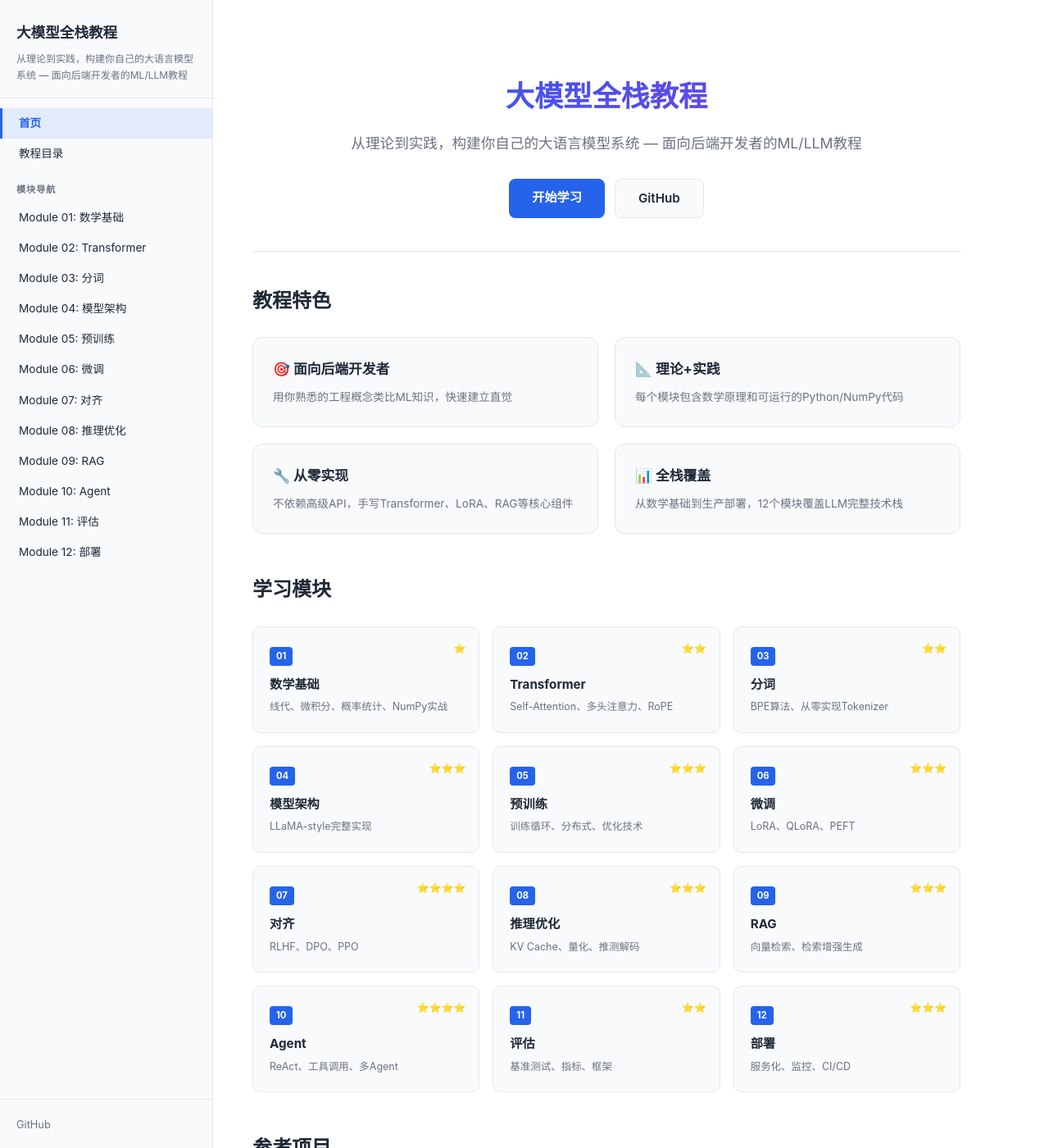
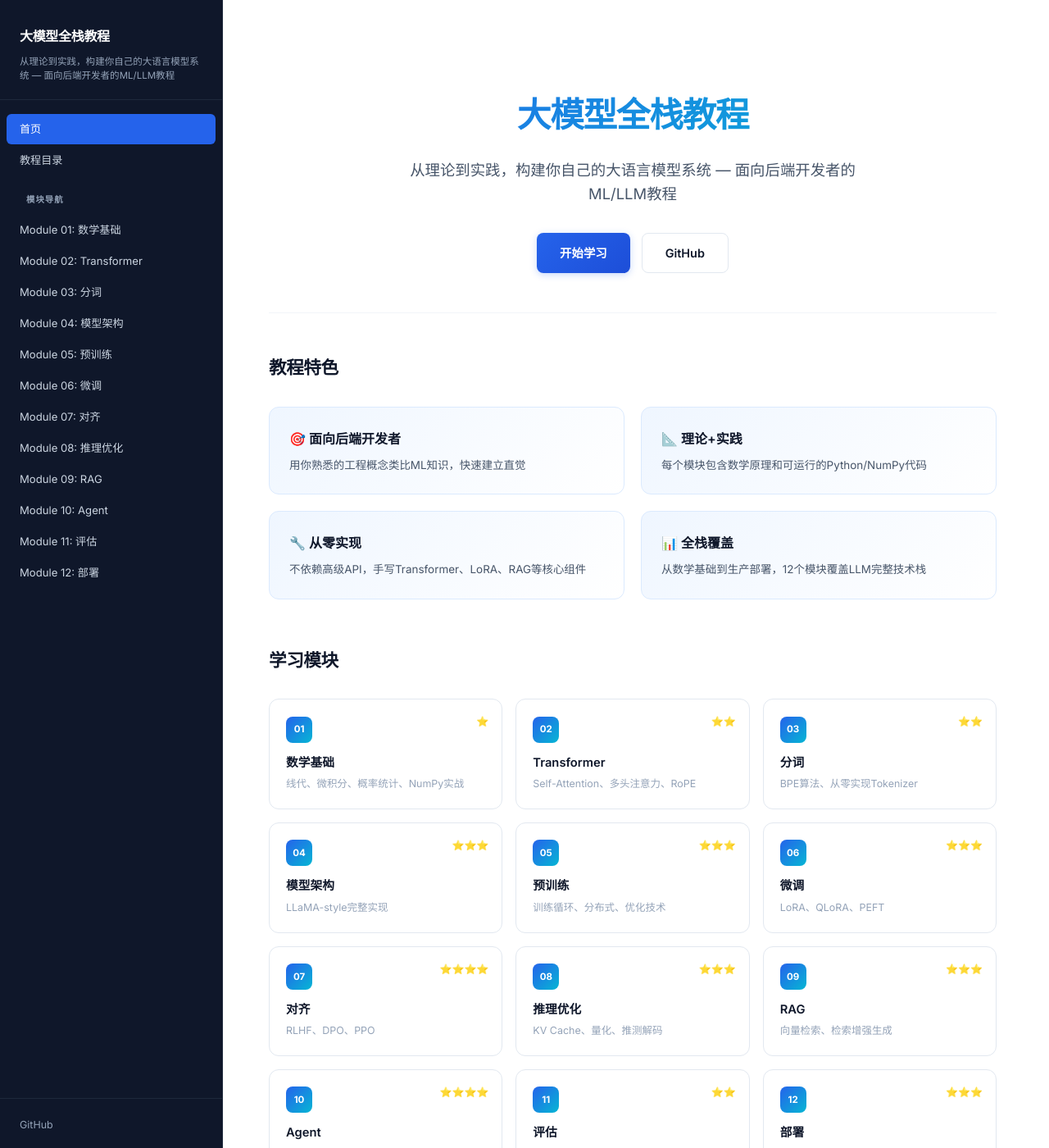
Before and after one commit to dllen/gpt-demo, a Jekyll site: the page built from index.md, in a window 1280 px wide and 1400 px high. Shown: the whole window at 82% size. Built offline with Jekyll 4.4.1, drawn with Linux system fonts in a browser that asks for light colours.

Commit message:
Redesign: clean tech-blue theme with dark sidebar, refined typography

```diff
--- a/_layouts/default.html
+++ b/_layouts/default.html
@@ -5,6 +5,9 @@
   <meta name="viewport" content="width=device-width, initial-scale=1.0">
   <title>{{ page.title | default: site.title }}</title>
   <meta name="description" content="{{ page.excerpt | default: site.description }}">
+  <link rel="preconnect" href="https://fonts.googleapis.com">
+  <link rel="preconnect" href="https://fonts.gstatic.com" crossorigin>
+  <link href="https://fonts.googleapis.com/css2?family=Inter:wght@400;500;600;700;800&display=swap" rel="stylesheet">
   <link rel="stylesheet" href="{{ '/assets/css/style.css' | relative_url }}">
   {% if site.google_analytics %}
   <script async src="https://www.googletagmanager.com/gtag/js?id={{ site.google_analytics }}"></script>
--- a/assets/css/style.css
+++ b/assets/css/style.css
@@ -1,216 +1,269 @@
-/* ========== Base ========== */
+/* ========== Theme: Tech Blue ========== */
 :root {
-  --sidebar-width: 260px;
   --primary: #2563eb;
+  --primary-light: #3b82f6;
   --primary-dark: #1d4ed8;
-  --text: #1f2937;
-  --text-light: #6b7280;
+  --primary-50: #eff6ff;
+  --primary-100: #dbeafe;
+  --primary-200: #bfdbfe;
+  --accent: #06b6d4;
+  --accent-light: #22d3ee;
+  --text: #0f172a;
+  --text-secondary: #475569;
+  --text-muted: #94a3b8;
   --bg: #ffffff;
   --bg-secondary: #f8fafc;
-  --border: #e5e7eb;
-  --code-bg: #f1f5f9;
-  --highlight: #fef3c7;
+  --bg-tertiary: #f1f5f9;
+  --border: #e2e8f0;
+  --border-light: #f1f5f9;
+  --code-bg: #f8fafc;
+  --sidebar-bg: #0f172a;
+  --sidebar-text: #cbd5e1;
+  --sidebar-text-hover: #ffffff;
+  --sidebar-border: #1e293b;
   --success: #10b981;
   --warning: #f59e0b;
   --danger: #ef4444;
+  --highlight: #fef3c7;
+  --sidebar-width: 272px;
 }
 
 * { margin: 0; padding: 0; box-sizing: border-box; }
 
 body {
-  font-family: -apple-system, BlinkMacSystemFont, "Segoe UI", "PingFang SC",
-    "Microsoft YaHei", Roboto, Helvetica, Arial, sans-serif;
+  font-family: "Inter", -apple-system, BlinkMacSystemFont, "Segoe UI",
+    "PingFang SC", "Microsoft YaHei", Roboto, Helvetica, Arial, sans-serif;
   color: var(--text);
-  line-height: 1.7;
+  line-height: 1.75;
   display: flex;
   min-height: 100vh;
   background: var(--bg);
+  -webkit-font-smoothing: antialiased;
+  -moz-osx-font-smoothing: grayscale;
 }
 
-a { color: var(--primary); text-decoration: none; }
-a:hover { color: var(--primary-dark); text-decoration: underline; }
+a {
+  color: var(--primary);
+  text-decoration: none;
+  transition: color 0.15s;
+}
+a:hover { color: var(--primary-dark); }
 
-/* ========== Sidebar ========== */
+/* ========== Sidebar (Dark Tech Blue) ========== */
 .sidebar {
   width: var(--sidebar-width);
   position: fixed;
   top: 0; left: 0; bottom: 0;
-  background: var(--bg-secondary);
-  border-right: 1px solid var(--border);
+  background: var(--sidebar-bg);
+  border-right: 1px solid var(--sidebar-border);
   display: flex;
   flex-direction: column;
   overflow-y: auto;
   z-index: 100;
+  scrollbar-width: thin;
+  scrollbar-color: #334155 transparent;
 }
 
+.sidebar::-webkit-scrollbar { width: 6px; }
+.sidebar::-webkit-scrollbar-track { background: transparent; }
+.sidebar::-webkit-scrollbar-thumb { background: #334155; border-radius: 3px; }
+
 .sidebar-header {
-  padding: 24px 20px 16px;
-  border-bottom: 1px solid var(--border);
+  padding: 28px 24px 20px;
+  border-bottom: 1px solid var(--sidebar-border);
 }
 
 .sidebar-header h3 a {
-  color: var(--text);
-  font-size: 1.1rem;
+  color: #fff;
+  font-size: 1rem;
+  font-weight: 700;
+  letter-spacing: -0.02em;
 }
 
 .sidebar-header h3 a:hover {
   text-decoration: none;
-  color: var(--primary);
+  color: var(--accent-light);
 }
 
 .site-description {
-  font-size: 0.75rem;
-  color: var(--text-light);
+  font-size: 0.72rem;
+  color: var(--text-muted);
   margin-top: 6px;
+  line-height: 1.5;
 }
 
 .nav-list {
   list-style: none;
   flex: 1;
-  padding: 12px 0;
+  padding: 16px 0;
+}
+
+.nav-list li {
+  margin: 1px 8px;
 }
 
 .nav-list li a {
-  display: block;
-  padding: 7px 20px;
-  font-size: 0.85rem;
-  color: var(--text);
-  border-left: 3px solid transparent;
+  display: flex;
+  align-items: center;
+  padding: 7px 16px;
+  font-size: 0.82rem;
+  color: var(--sidebar-text);
+  border-radius: 6px;
   transition: all 0.15s;
 }
 
 .nav-list li a:hover {
-  background: rgba(37, 99, 235, 0.06);
-  color: var(--primary);
+  background: rgba(255, 255, 255, 0.06);
+  color: var(--sidebar-text-hover);
   text-decoration: none;
-  border-left-color: var(--primary);
 }
 
 .nav-list li a.active {
-  background: rgba(37, 99, 235, 0.1);
-  color: var(--primary);
-  border-left-color: var(--primary);
-  font-weight: 600;
+  background: var(--primary);
+  color: #fff;
+  font-weight: 500;
 }
 
 .nav-section {
-  padding: 16px 20px 6px;
-  font-size: 0.7rem;
+  padding: 20px 24px 8px;
+  font-size: 0.65rem;
   font-weight: 700;
   text-transform: uppercase;
-  letter-spacing: 0.08em;
-  color: var(--text-light);
+  letter-spacing: 0.1em;
+  color: var(--text-muted);
 }
 
 .sidebar-footer {
-  padding: 16px 20px;
-  border-top: 1px solid var(--border);
+  padding: 16px 24px;
+  border-top: 1px solid var(--sidebar-border);
 }
 
 .sidebar-footer a {
-  font-size: 0.8rem;
-  color: var(--text-light);
+  font-size: 0.78rem;
+  color: var(--text-muted);
+  transition: color 0.15s;
+}
+
+.sidebar-footer a:hover {
+  color: #fff;
 }
 
 /* ========== Content ========== */
 .content {
   margin-left: var(--sidebar-width);
   flex: 1;
-  max-width: 960px;
-  padding: 40px 48px;
+  max-width: 1000px;
+  padding: 48px 56px;
 }
 
 /* ========== Hero ========== */
 .hero {
   text-align: center;
-  padding: 48px 0 40px;
-  border-bottom: 1px solid var(--border);
-  margin-bottom: 40px;
+  padding: 56px 0 48px;
+  border-bottom: 1px solid var(--border-light);
+  margin-bottom: 48px;
 }
 
 .hero h1 {
-  font-size: 2.2rem;
-  margin-bottom: 12px;
-  background: linear-gradient(135deg, var(--primary), #7c3aed);
+  font-size: 2.6rem;
+  font-weight: 800;
+  letter-spacing: -0.03em;
+  margin-bottom: 16px;
+  background: linear-gradient(135deg, var(--primary), var(--accent));
   -webkit-background-clip: text;
   -webkit-text-fill-color: transparent;
   background-clip: text;
 }
 
 .tagline {
-  font-size: 1.1rem;
-  color: var(--text-light);
-  margin-bottom: 28px;
+  font-size: 1.15rem;
+  color: var(--text-secondary);
+  margin-bottom: 32px;
+  max-width: 560px;
+  margin-left: auto;
+  margin-right: auto;
+  line-height: 1.6;
 }
 
-.cta-buttons { display: flex; gap: 12px; justify-content: center; }
+.cta-buttons { display: flex; gap: 14px; justify-content: center; }
 
 .btn {
-  display: inline-block;
-  padding: 10px 28px;
+  display: inline-flex;
+  align-items: center;
+  gap: 6px;
+  padding: 11px 28px;
   border-radius: 8px;
-  font-size: 0.95rem;
+  font-size: 0.9rem;
   font-weight: 600;
   transition: all 0.2s;
 }
 
 .btn-primary {
-  background: var(--primary);
+  background: linear-gradient(135deg, var(--primary), var(--primary-dark));
   color: #fff;
+  box-shadow: 0 2px 8px rgba(37, 99, 235, 0.25);
 }
 .btn-primary:hover {
-  background: var(--primary-dark);
   text-decoration: none;
   color: #fff;
   transform: translateY(-1px);
-  box-shadow: 0 4px 12px rgba(37, 99, 235, 0.3);
+  box-shadow: 0 6px 20px rgba(37, 99, 235, 0.35);
 }
 
 .btn-secondary {
-  background: var(--bg-secondary);
+  background: var(--bg);
   color: var(--text);
   border: 1px solid var(--border);
 }
 .btn-secondary:hover {
-  background: var(--border);
+  background: var(--bg-secondary);
   text-decoration: none;
-  color: var(--text);
+  color: var(--primary);
+  border-color: var(--primary);
+}
+
+/* ========== Section Titles ========== */
+.features h2,
+.modules h2,
+.references h2 {
+  font-size: 1.35rem;
+  font-weight: 700;
+  margin-bottom: 28px;
+  letter-spacing: -0.02em;
 }
 
 /* ========== Feature Grid ========== */
-.features h2, .modules h2, .references h2 {
-  font-size: 1.5rem;
-  margin-bottom: 24px;
-}
-
 .feature-grid {
   display: grid;
   grid-template-columns: repeat(2, 1fr);
   gap: 20px;
-  margin-bottom: 48px;
+  margin-bottom: 56px;
 }
 
 .feature-card {
-  background: var(--bg-secondary);
-  border: 1px solid var(--border);
+  background: linear-gradient(135deg, var(--primary-50), var(--bg));
+  border: 1px solid var(--primary-100);
   border-radius: 12px;
   padding: 24px;
-  transition: all 0.2s;
+  transition: all 0.25s;
 }
 
 .feature-card:hover {
-  box-shadow: 0 4px 16px rgba(0,0,0,0.08);
+  box-shadow: 0 8px 24px rgba(37, 99, 235, 0.1);
   transform: translateY(-2px);
+  border-color: var(--primary-200);
 }
 
 .feature-card h3 {
-  font-size: 1.05rem;
+  font-size: 1rem;
+  font-weight: 600;
   margin-bottom: 8px;
 }
 
 .feature-card p {
-  font-size: 0.85rem;
-  color: var(--text-light);
+  font-size: 0.84rem;
+  color: var(--text-secondary);
+  line-height: 1.6;
 }
 
 /* ========== Module Grid ========== */
@@ -218,47 +271,52 @@ a:hover { color: var(--primary-dark); text-decoration: underline; }
   display: grid;
   grid-template-columns: repeat(3, 1fr);
   gap: 16px;
-  margin-bottom: 48px;
+  margin-bottom: 56px;
 }
 
 .module-card {
   display: block;
-  background: var(--bg-secondary);
+  background: var(--bg);
   border: 1px solid var(--border);
-  border-radius: 10px;
+  border-radius: 12px;
   padding: 20px;
-  transition: all 0.2s;
+  transition: all 0.25s;
   position: relative;
 }
 
 .module-card:hover {
   border-color: var(--primary);
-  box-shadow: 0 4px 12px rgba(37, 99, 235, 0.12);
+  box-shadow: 0 8px 24px rgba(37, 99, 235, 0.1);
   text-decoration: none;
   transform: translateY(-2px);
 }
 
 .module-num {
-  display: inline-block;
-  background: var(--primary);
+  display: inline-flex;
+  align-items: center;
+  justify-content: center;
+  width: 32px;
+  height: 32px;
+  background: linear-gradient(135deg, var(--primary), var(--accent));
   color: #fff;
-  font-size: 0.7rem;
+  font-size: 0.72rem;
   font-weight: 700;
-  padding: 2px 8px;
-  border-radius: 4px;
-  margin-bottom: 10px;
+  border-radius: 8px;
+  margin-bottom: 12px;
 }
 
 .module-card h4 {
-  font-size: 0.95rem;
+  font-size: 0.92rem;
+  font-weight: 600;
   color: var(--text);
   margin-bottom: 4px;
 }
 
 .module-card p {
   font-size: 0.78rem;
-  color: var(--text-light);
+  color: var(--text-muted);
   margin-bottom: 0;
+  line-height: 1.5;
 }
 
 .difficulty {
@@ -275,9 +333,9 @@ a:hover { color: var(--primary-dark); text-decoration: underline; }
 }
 
 .ref-list li {
-  padding: 8px 0;
-  border-bottom: 1px solid var(--border);
-  font-size: 0.9rem;
+  padding: 12px 0;
+  border-bottom: 1px solid var(--border-light);
+  font-size: 0.88rem;
 }
 
 .ref-list a {
@@ -286,34 +344,51 @@ a:hover { color: var(--primary-dark); text-decoration: underline; }
 
 /* ========== Tutorial Page ========== */
 .tutorial-page h1 {
-  font-size: 1.8rem;
-  margin-bottom: 16px;
-  padding-bottom: 12px;
+  font-size: 1.9rem;
+  font-weight: 800;
+  letter-spacing: -0.02em;
+  margin-bottom: 20px;
+  padding-bottom: 14px;
   border-bottom: 2px solid var(--primary);
 }
 
 .tutorial-page h2 {
   font-size: 1.4rem;
-  margin: 36px 0 16px;
-  padding-bottom: 6px;
-  border-bottom: 1px solid var(--border);
+  font-weight: 700;
+  letter-spacing: -0.01em;
+  margin: 44px 0 18px;
+  padding-bottom: 8px;
+  border-bottom: 1px solid var(--border-light);
 }
 
 .tutorial-page h3 {
-  font-size: 1.15rem;
-  margin: 28px 0 12px;
+  font-size: 1.1rem;
+  font-weight: 600;
+  margin: 32px 0 14px;
 }
 
 .tutorial-page p {
-  margin-bottom: 14px;
+  margin-bottom: 16px;
+  line-height: 1.8;
 }
 
 .tutorial-page ul, .tutorial-page ol {
-  margin: 12px 0 16px 24px;
+  margin: 14px 0 20px 24px;
 }
 
 .tutorial-page li {
   margin-bottom: 6px;
+  line-height: 1.75;
+}
+
+.tutorial-page strong {
+  font-weight: 600;
+}
+
+.tutorial-page hr {
+  border: none;
+  border-top: 1px solid var(--border-light);
+  margin: 36px 0;
 }
 
 /* ========== Code Blocks ========== */
@@ -545,59 +620,101 @@ a:hover { color: var(--primary-dark); text-decoration: underline; }
 .tutorial-page table {
   width: 100%;
   border-collapse: collapse;
-  margin: 16px 0 24px;
-  font-size: 0.88rem;
+  margin: 18px 0 28px;
+  font-size: 0.86rem;
+  border: 1px solid var(--border);
+  border-radius: 8px;
+  overflow: hidden;
 }
 
 .tutorial-page th {
-  background: var(--bg-secondary);
+  background: var(--primary-50);
   font-weight: 600;
   text-align: left;
-  padding: 10px 14px;
-  border-bottom: 2px solid var(--border);
+  padding: 10px 16px;
+  border-bottom: 2px solid var(--primary-200);
+  color: var(--text);
 }
 
 .tutorial-page td {
-  padding: 8px 14px;
-  border-bottom: 1px solid var(--border);
+  padding: 10px 16px;
+  border-bottom: 1px solid var(--border-light);
+}
+
+.tutorial-page tr:last-child td {
+  border-bottom: none;
 }
 
 .tutorial-page tr:hover td {
-  background: var(--bg-secondary);
+  background: var(--primary-50);
 }
 
 /* ========== Blockquote ========== */
 .tutorial-page blockquote {
   border-left: 4px solid var(--primary);
-  background: rgba(37, 99, 235, 0.04);
-  padding: 12px 20px;
-  margin: 16px 0 24px;
+  background: var(--primary-50);
+  padding: 16px 20px;
+  margin: 18px 0 28px;
   border-radius: 0 8px 8px 0;
+  color: var(--text-secondary);
 }
 
 .tutorial-page blockquote p:last-child {
   margin-bottom: 0;
 }
 
+/* ========== Callout Boxes ========== */
+.tutorial-page .callout {
+  padding: 16px 20px;
+  margin: 18px 0 28px;
+  border-radius: 8px;
+  border-left: 4px solid var(--primary);
+  background: var(--primary-50);
+  font-size: 0.88rem;
+}
+
+.tutorial-page .callout-info {
+  border-color: var(--accent);
+  background: rgba(6, 182, 212, 0.04);
+}
+
+.tutorial-page .callout-warning {
+  border-color: var(--warning);
+  background: rgba(245, 158, 11, 0.04);
+}
+
+.tutorial-page .callout p:last-child {
+  margin-bottom: 0;
+}
+
 /* ========== Responsive ========== */
-@media (max-width: 1024px) {
+@media (max-width: 1080px) {
   .module-grid { grid-template-columns: repeat(2, 1fr); }
 }
 
 @media (max-width: 768px) {
+  :root { --sidebar-width: 100%; }
+
   .sidebar {
     width: 100%;
     position: relative;
     border-right: none;
-    border-bottom: 1px solid var(--border);
-    max-height: 300px;
+    border-bottom: 1px solid var(--sidebar-border);
+    max-height: 280px;
   }
   .content {
     margin-left: 0;
-    padding: 24px 20px;
+    padding: 28px 24px;
   }
   body { flex-direction: column; }
   .feature-grid { grid-template-columns: 1fr; }
   .module-grid { grid-template-columns: 1fr; }
-  .hero h1 { font-size: 1.6rem; }
+  .hero h1 { font-size: 1.8rem; }
+  .hero { padding: 36px 0 32px; }
 }
+
+@media (max-width: 480px) {
+  .content { padding: 24px 20px; }
+  .hero h1 { font-size: 1.5rem; }
+  .cta-buttons { flex-direction: column; align-items: center; }
+}
```
